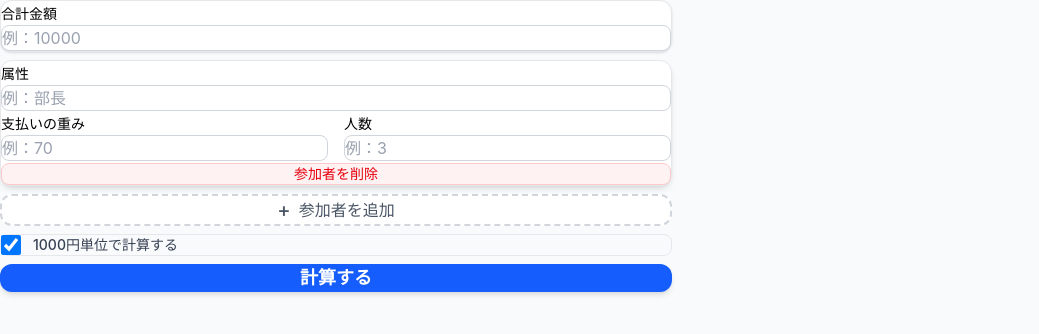
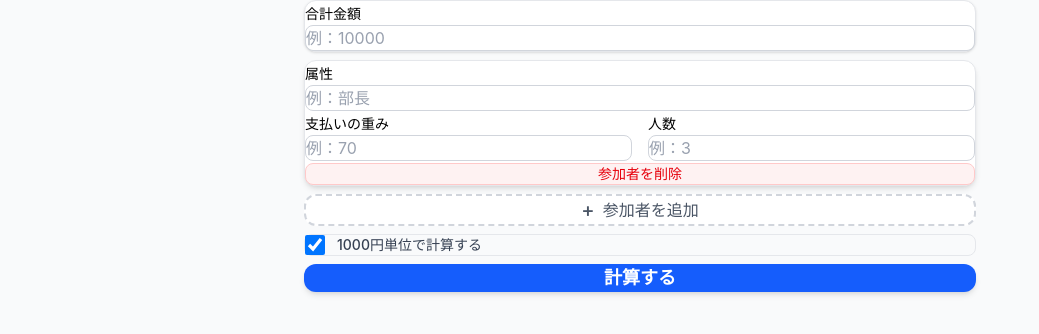
Before and after one commit to netakiryosuke/boss-pays-more, a Next.js app: page / in a window 1280 px wide. Shown: the top 334 px of the page, without its empty margins (0-1039 px from the left). Built offline with nearby package versions, Linux system fonts and the light colour scheme.

Commit message:
Fix layout for InputForm and ResultList alignment

```diff
--- a/src/app/page.tsx
+++ b/src/app/page.tsx
@@ -10,12 +10,14 @@ export default function Home() {
   const [difference, setDifference] = useState<number>(0);
 
   return (
-    <main className="min-h-screen bg-gray-50 py-8 flex flex-coljustify-center">
-      <InputForm
-        setResults={setResults}
-        setDifference={setDifference}
-      />
-      <ResultList results={results} difference={difference} />
+    <main className="min-h-screen bg-gray-50 py-8 flex flex-row justify-center">
+      <div className="flex flex-col justify-start">
+        <InputForm
+          setResults={setResults}
+          setDifference={setDifference}
+        />
+        <ResultList results={results} difference={difference} />
+      </div>
     </main>
   );
 }
```
